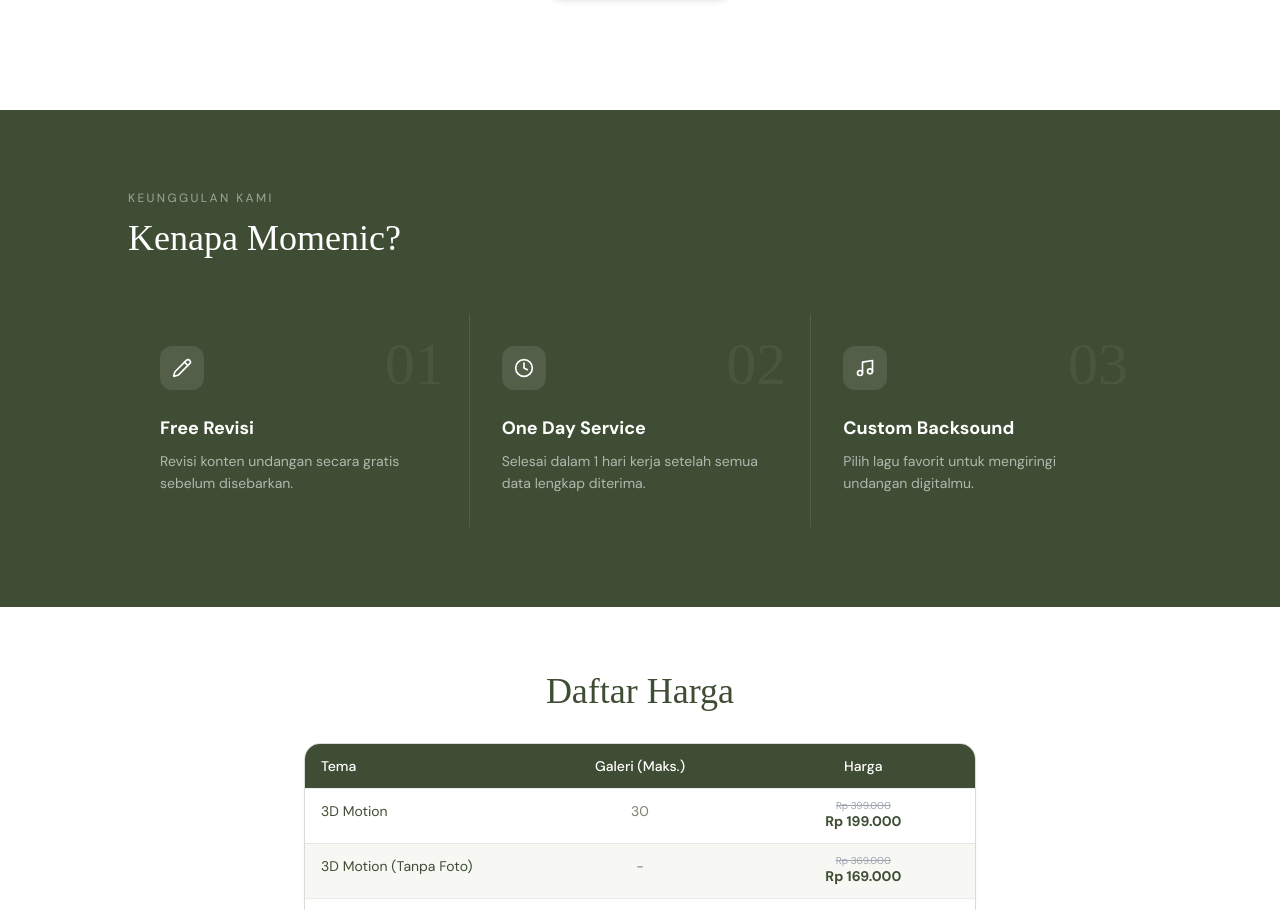
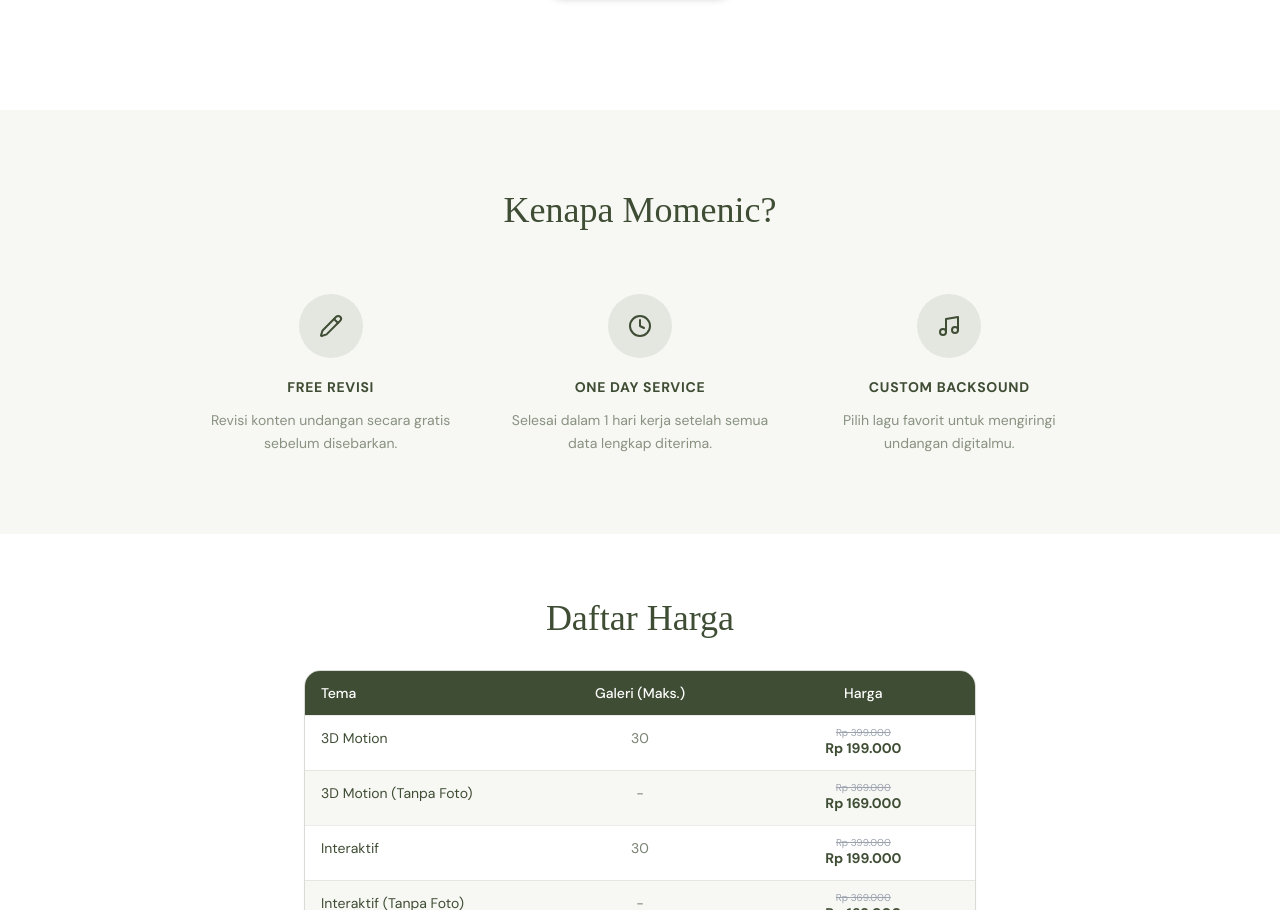
Before and after one commit to ilhardika/momenic, a React (Vite) app: page / in a window 1280 px wide. Shown: the part 3345-4255 px from the top of the page. Built offline with nearby package versions, Linux system fonts and the light colour scheme; a web font is replaced by a local one.

Commit message:
feat: update Benefits component layout and styling for improved presentation

```diff
--- a/src/pages/Homepage/components/Benefits.jsx
+++ b/src/pages/Homepage/components/Benefits.jsx
@@ -5,58 +5,37 @@
     icon: Pencil,
     label: "Free Revisi",
     desc: "Revisi konten undangan secara gratis sebelum disebarkan.",
-    number: "01",
   },
   {
     icon: Clock,
     label: "One Day Service",
     desc: "Selesai dalam 1 hari kerja setelah semua data lengkap diterima.",
-    number: "02",
   },
   {
     icon: Music,
     label: "Custom Backsound",
     desc: "Pilih lagu favorit untuk mengiringi undangan digitalmu.",
-    number: "03",
   },
 ];
 
 const Benefits = () => {
   return (
-    <section className="py-16 sm:py-20 px-4 bg-[#3F4D34] overflow-hidden">
-      <div className="container mx-auto max-w-5xl">
-        {/* Header */}
-        <div className="mb-12 sm:mb-14">
-          <p className="font-secondary text-xs tracking-[0.2em] uppercase text-white/50 mb-3">
-            Keunggulan Kami
-          </p>
-          <h2 className="font-primary text-3xl sm:text-4xl text-white">
-            Kenapa Momenic?
-          </h2>
-        </div>
+    <section className="py-16 sm:py-20 px-4 bg-[#F7F8F4]">
+      <div className="container mx-auto max-w-4xl">
+        <h2 className="font-primary text-3xl sm:text-4xl text-[#3F4D34] text-center mb-12 sm:mb-16">
+          Kenapa Momenic?
+        </h2>
 
-        {/* Cards */}
-        <div className="grid grid-cols-1 sm:grid-cols-3 gap-px bg-white/10 rounded-2xl overflow-hidden">
-          {benefits.map(({ icon: Icon, label, desc, number }) => (
-            <div
-              key={label}
-              className="relative bg-[#3F4D34] p-8 group hover:bg-[#4e6040] transition-colors duration-300"
-            >
-              {/* Large faded number */}
-              <span className="absolute top-5 right-6 font-primary text-6xl text-white/[0.06] select-none leading-none">
-                {number}
-              </span>
-
-              {/* Icon */}
-              <div className="w-11 h-11 rounded-xl bg-white/10 flex items-center justify-center mb-6 group-hover:bg-white/20 transition-colors duration-300">
-                <Icon className="w-5 h-5 text-white" />
+        <div className="grid grid-cols-1 sm:grid-cols-3 gap-10 sm:gap-8">
+          {benefits.map(({ icon: Icon, label, desc }) => (
+            <div key={label} className="flex flex-col items-center text-center">
+              <div className="w-16 h-16 rounded-full bg-[#3F4D34]/10 flex items-center justify-center mb-5">
+                <Icon className="w-6 h-6 text-[#3F4D34]" />
               </div>
-
-              {/* Text */}
-              <h3 className="font-secondary font-semibold text-lg text-white mb-2">
+              <h3 className="font-secondary font-bold text-sm uppercase tracking-wider text-[#3F4D34] mb-3 leading-snug">
                 {label}
               </h3>
-              <p className="font-secondary text-sm text-white/60 leading-relaxed">
+              <p className="font-secondary text-sm text-[#3F4D34]/60 leading-relaxed">
                 {desc}
               </p>
             </div>
```
Also changed, not shown: 1 other file (tests, documents, lock files or other folders).
